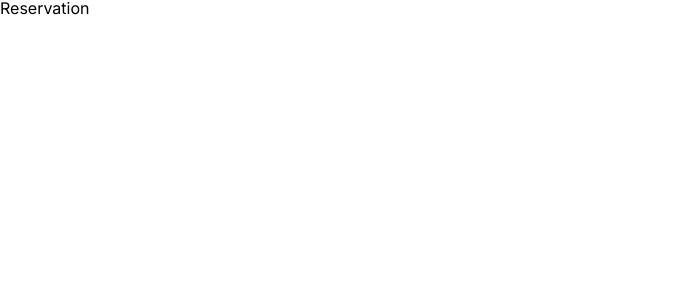
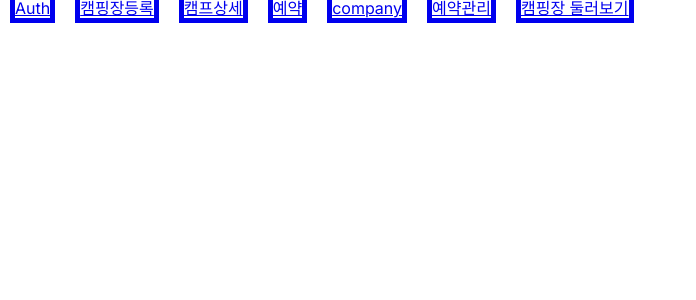
Before and after one commit to h0ngwon/Camperspot, a Next.js app: page / in a window 1280 px wide. Shown: the top 300 px of the page, without its empty margins (0-696 px from the left). Built offline with nearby package versions, Linux system fonts and the light colour scheme.

Commit message:
feat: 헤더에 개발 페이지 라우팅 (#1)

```diff
--- a/src/app/api/db.ts
+++ b/src/app/api/db.ts
@@ -1,5 +1,5 @@
 import { createClient } from '@supabase/supabase-js';
-import { Database } from '../types/supabase';
+import { Database } from '../../types/supabase';
 
 const supabaseUrl = process.env.NEXT_PUBLIC_SUPABASE_URL as string;
 const supabaseKey = process.env.NEXT_PUBLIC_SUPABASE_KEY as string;
--- a/src/app/layout.tsx
+++ b/src/app/layout.tsx
@@ -1,7 +1,8 @@
 import type { Metadata } from 'next';
 import { Inter } from 'next/font/google';
-import './styles/reset.css'
-import './styles/globals.css'
+import '../styles/reset.css';
+import '../styles/globals.css';
+import Header from '@/components/Header';
 
 const inter = Inter({ subsets: ['latin'] });
 
@@ -17,7 +18,10 @@ export default function RootLayout({
 }) {
   return (
     <html lang='kr'>
-      <body className={inter.className}>{children}</body>
+      <body className={inter.className}>
+        <Header />
+        {children}
+      </body>
     </html>
   );
 }
--- a/src/app/page.tsx
+++ b/src/app/page.tsx
@@ -1,10 +1,3 @@
-import Reservation from './components/Reservation';
-import './styles/reset.css';
-
 export default function Home() {
-  return (
-    <main>
-      <Reservation />
-    </main>
-  );
+  return <main></main>;
 }
--- /dev/null
+++ b/src/components/Header.tsx
@@ -0,0 +1,34 @@
+import Link from 'next/link';
+import styles from './header.module.css';
+
+type Props = {};
+
+const Header = (props: Props) => {
+  return (
+    <>
+      <Link href={`/sign-in`} className={styles.linkBtn}>
+        Auth
+      </Link>
+      <Link href={`/company/aaa/manage_camp/add`} className={styles.linkBtn}>
+        캠핑장등록
+      </Link>
+      <Link href={`/camp/detail/aaa`} className={styles.linkBtn}>
+        캠프상세
+      </Link>
+      <Link href={`/camp/aaa/reservation`} className={styles.linkBtn}>
+        예약
+      </Link>
+      <Link href={`/company/aaa`} className={styles.linkBtn}>
+        company
+      </Link>
+      <Link href={`/company/aaa/manage_reservation`} className={styles.linkBtn}>
+        예약관리
+      </Link>
+      <Link href={`/camp`} className={styles.linkBtn}>
+        캠핑장 둘러보기
+      </Link>
+    </>
+  );
+};
+
+export default Header;
--- /dev/null
+++ b/src/components/header.module.css
@@ -0,0 +1,4 @@
+.linkBtn {
+    border: 5px solid;
+    margin: 10px;
+}
```
Also changed, not shown: src/components/Reservation.tsx (renamed from src/app/components/Reservation.tsx), src/styles/globals.css (renamed from src/app/styles/globals.css), src/styles/reset.css (renamed from src/app/styles/reset.css), src/types/supabase.d.ts (renamed from src/app/types/supabase.d.ts).
